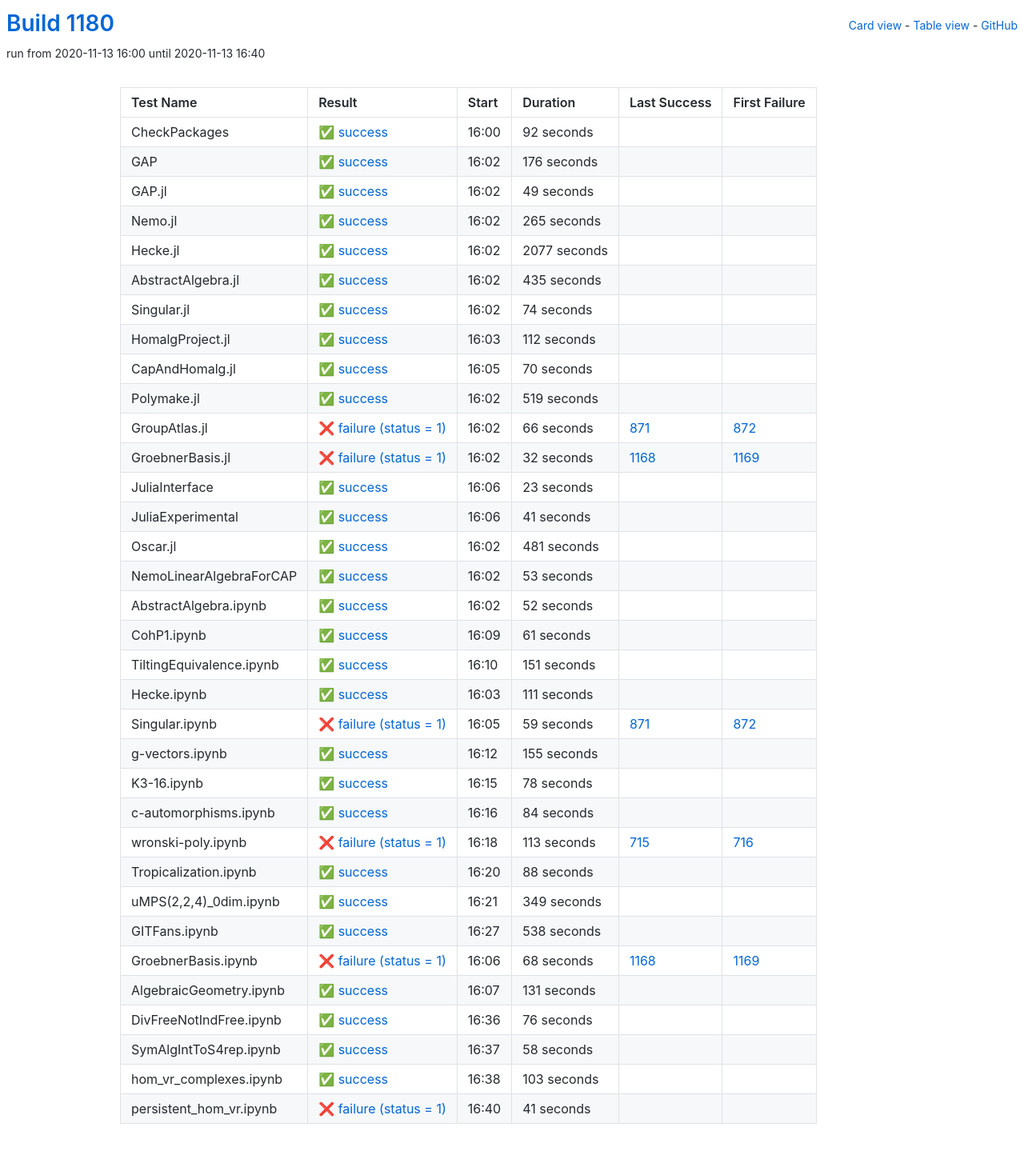
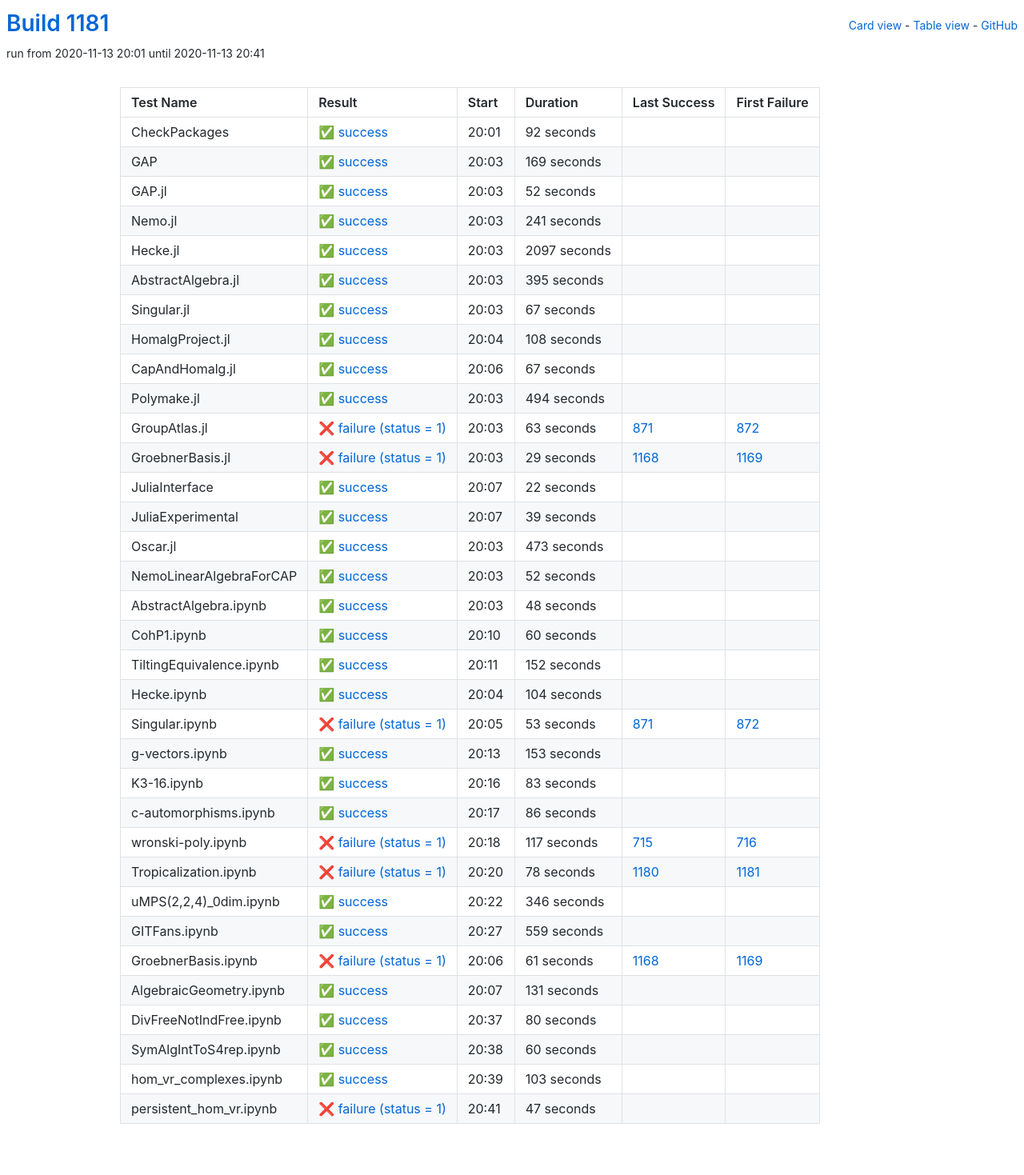
Before and after one commit to oscar-system/oscar-ci-status-stable, a Jekyll site: the page built from table.html, in a window 1280 px wide. Shown: the whole page at 80% size. Built offline with Jekyll 4.4.1, drawn with Linux system fonts in a browser that asks for light colours.

Commit message:
Build #1181

```diff
--- a/_data/ci.yml
+++ b/_data/ci.yml
@@ -1,6 +1,6 @@
 ---
-build: 1180
-build_url: https://oscarci.mathematik.uni-kl.de/job/oscar-stable/1180/
+build: 1181
+build_url: https://oscarci.mathematik.uni-kl.de/job/oscar-stable/1181/
 job: oscar-stable
 organization: oscar-system
 repo: oscar-ci-status-stable
@@ -8,8 +8,8 @@ repourl: https://github.com/oscar-system/oscar-ci-status-stable
 tests:
 - name: CheckPackages
   id: checkpackages
-  log: https://oscarci.mathematik.uni-kl.de/job/oscar-stable/1180/artifact/logs/build-1180/CheckPackages.log
-  start: 2020-11-13 16:00
+  log: https://oscarci.mathematik.uni-kl.de/job/oscar-stable/1181/artifact/logs/build-1181/CheckPackages.log
+  start: 2020-11-13 20:01
   success: true
   exitcode: 0
   status: success
@@ -20,188 +20,20 @@ tests:
   first_failure_url:
 - name: GAP
   id: gap
-  log: https://oscarci.mathematik.uni-kl.de/job/oscar-stable/1180/artifact/logs/build-1180/GAP.log
-  start: 2020-11-13 16:02
+  log: https://oscarci.mathematik.uni-kl.de/job/oscar-stable/1181/artifact/logs/build-1181/GAP.log
+  start: 2020-11-13 20:03
   success: true
   exitcode: 0
   status: success
-  duration: 176
+  duration: 169
   last_success: false
   last_success_url:
   first_failure: false
   first_failure_url:
 - name: GAP.jl
   id: gap-jl
-  log: https://oscarci.mathematik.uni-kl.de/job/oscar-stable/1180/artifact/logs/build-1180/GAP.jl.log
-  start: 2020-11-13 16:02
-  success: true
-  exitcode: 0
-  status: success
-  duration: 49
-  last_success: false
-  last_success_url:
-  first_failure: false
-  first_failure_url:
-- name: Nemo.jl
-  id: nemo-jl
-  log: https://oscarci.mathematik.uni-kl.de/job/oscar-stable/1180/artifact/logs/build-1180/Nemo.jl.log
-  start: 2020-11-13 16:02
-  success: true
-  exitcode: 0
-  status: success
-  duration: 265
-  last_success: false
-  last_success_url:
-  first_failure: false
-  first_failure_url:
-- name: Hecke.jl
-  id: hecke-jl
-  log: https://oscarci.mathematik.uni-kl.de/job/oscar-stable/1180/artifact/logs/build-1180/Hecke.jl.log
-  start: 2020-11-13 16:02
-  success: true
-  exitcode: 0
-  status: success
-  duration: 2077
-  last_success: false
-  last_success_url:
-  first_failure: false
-  first_failure_url:
-- name: AbstractAlgebra.jl
-  id: abstractalgebra-jl
-  log: https://oscarci.mathematik.uni-kl.de/job/oscar-stable/1180/artifact/logs/build-1180/AbstractAlgebra.jl.log
-  start: 2020-11-13 16:02
-  success: true
-  exitcode: 0
-  status: success
-  duration: 435
-  last_success: false
-  last_success_url:
-  first_failure: false
-  first_failure_url:
-- name: Singular.jl
-  id: singular-jl
-  log: https://oscarci.mathematik.uni-kl.de/job/oscar-stable/1180/artifact/logs/build-1180/Singular.jl.log
-  start: 2020-11-13 16:02
-  success: true
-  exitcode: 0
-  status: success
-  duration: 74
-  last_success: false
-  last_success_url:
-  first_failure: false
-  first_failure_url:
-- name: HomalgProject.jl
-  id: homalgproject-jl
-  log: https://oscarci.mathematik.uni-kl.de/job/oscar-stable/1180/artifact/logs/build-1180/HomalgProject.jl.log
-  start: 2020-11-13 16:03
-  success: true
-  exitcode: 0
-  status: success
-  duration: 112
-  last_success: false
-  last_success_url:
-  first_failure: false
-  first_failure_url:
-- name: CapAndHomalg.jl
-  id: capandhomalg-jl
-  log: https://oscarci.mathematik.uni-kl.de/job/oscar-stable/1180/artifact/logs/build-1180/CapAndHomalg.jl.log
-  start: 2020-11-13 16:05
-  success: true
-  exitcode: 0
-  status: success
-  duration: 70
-  last_success: false
-  last_success_url:
-  first_failure: false
-  first_failure_url:
-- name: Polymake.jl
-  id: polymake-jl
-  log: https://oscarci.mathematik.uni-kl.de/job/oscar-stable/1180/artifact/logs/build-1180/Polymake.jl.log
-  start: 2020-11-13 16:02
-  success: true
-  exitcode: 0
-  status: success
-  duration: 519
-  last_success: false
-  last_success_url:
-  first_failure: false
-  first_failure_url:
-- name: GroupAtlas.jl
-  id: groupatlas-jl
-  log: https://oscarci.mathematik.uni-kl.de/job/oscar-stable/1180/artifact/logs/build-1180/GroupAtlas.jl.log
-  start: 2020-11-13 16:02
-  success: false
-  exitcode: 1
-  status: failure
-  duration: 66
-  last_success: 871
-  last_success_url: https://oscarci.mathematik.uni-kl.de/job/oscar-stable/871/
-  first_failure: 872
-  first_failure_url: https://oscarci.mathematik.uni-kl.de/job/oscar-stable/872/
-- name: GroebnerBasis.jl
-  id: groebnerbasis-jl
-  log: https://oscarci.mathematik.uni-kl.de/job/oscar-stable/1180/artifact/logs/build-1180/GroebnerBasis.jl.log
-  start: 2020-11-13 16:02
-  success: false
-  exitcode: 1
-  status: failure
-  duration: 32
-  last_success: 1168
-  last_success_url: https://oscarci.mathematik.uni-kl.de/job/oscar-stable/1168/
-  first_failure: 1169
-  first_failure_url: https://oscarci.mathematik.uni-kl.de/job/oscar-stable/1169/
-- name: JuliaInterface
-  id: juliainterface
-  log: https://oscarci.mathematik.uni-kl.de/job/oscar-stable/1180/artifact/logs/build-1180/JuliaInterface.log
-  start: 2020-11-13 16:06
-  success: true
-  exitcode: 0
-  status: success
-  duration: 23
-  last_success: false
-  last_success_url:
-  first_failure: false
-  first_failure_url:
-- name: JuliaExperimental
-  id: juliaexperimental
-  log: https://oscarci.mathematik.uni-kl.de/job/oscar-stable/1180/artifact/logs/build-1180/JuliaExperimental.log
-  start: 2020-11-13 16:06
-  success: true
-  exitcode: 0
-  status: success
-  duration: 41
-  last_success: false
-  last_success_url:
-  first_failure: false
-  first_failure_url:
-- name: Oscar.jl
-  id: oscar-jl
-  log: https://oscarci.mathematik.uni-kl.de/job/oscar-stable/1180/artifact/logs/build-1180/Oscar.jl.log
-  start: 2020-11-13 16:02
-  success: true
-  exitcode: 0
-  status: success
-  duration: 481
-  last_success: false
-  last_success_url:
-  first_failure: false
-  first_failure_url:
-- name: NemoLinearAlgebraForCAP
-  id: nemolinearalgebraforcap
-  log: https://oscarci.mathematik.uni-kl.de/job/oscar-stable/1180/artifact/logs/build-1180/NemoLinearAlgebraForCAP.log
-  start: 2020-11-13 16:02
-  success: true
-  exitcode: 0
-  status: success
-  duration: 53
-  last_success: false
-  last_success_url:
-  first_failure: false
-  first_failure_url:
-- name: AbstractAlgebra.ipynb
-  id: abstractalgebra-ipynb
-  log: https://oscarci.mathematik.uni-kl.de/job/oscar-stable/1180/artifact/logs/build-1180/AbstractAlgebra.ipynb.log
-  start: 2020-11-13 16:02
+  log: https://oscarci.mathematik.uni-kl.de/job/oscar-stable/1181/artifact/logs/build-1181/GAP.jl.log
+  start: 2020-11-13 20:03
   success: true
   exitcode: 0
   status: success
@@ -210,154 +42,322 @@ tests:
   last_success_url:
   first_failure: false
   first_failure_url:
-- name: CohP1.ipynb
-  id: cohp1-ipynb
-  log: https://oscarci.mathematik.uni-kl.de/job/oscar-stable/1180/artifact/logs/build-1180/CohP1.ipynb.log
-  start: 2020-11-13 16:09
+- name: Nemo.jl
+  id: nemo-jl
+  log: https://oscarci.mathematik.uni-kl.de/job/oscar-stable/1181/artifact/logs/build-1181/Nemo.jl.log
+  start: 2020-11-13 20:03
   success: true
   exitcode: 0
   status: success
-  duration: 61
+  duration: 241
+  last_success: false
+  last_success_url:
+  first_failure: false
+  first_failure_url:
+- name: Hecke.jl
+  id: hecke-jl
+  log: https://oscarci.mathematik.uni-kl.de/job/oscar-stable/1181/artifact/logs/build-1181/Hecke.jl.log
+  start: 2020-11-13 20:03
+  success: true
+  exitcode: 0
+  status: success
+  duration: 2097
+  last_success: false
+  last_success_url:
+  first_failure: false
+  first_failure_url:
+- name: AbstractAlgebra.jl
+  id: abstractalgebra-jl
+  log: https://oscarci.mathematik.uni-kl.de/job/oscar-stable/1181/artifact/logs/build-1181/AbstractAlgebra.jl.log
+  start: 2020-11-13 20:03
+  success: true
+  exitcode: 0
+  status: success
+  duration: 395
+  last_success: false
+  last_success_url:
+  first_failure: false
+  first_failure_url:
+- name: Singular.jl
+  id: singular-jl
+  log: https://oscarci.mathematik.uni-kl.de/job/oscar-stable/1181/artifact/logs/build-1181/Singular.jl.log
+  start: 2020-11-13 20:03
+  success: true
+  exitcode: 0
+  status: success
+  duration: 67
+  last_success: false
+  last_success_url:
+  first_failure: false
+  first_failure_url:
+- name: HomalgProject.jl
+  id: homalgproject-jl
+  log: https://oscarci.mathematik.uni-kl.de/job/oscar-stable/1181/artifact/logs/build-1181/HomalgProject.jl.log
+  start: 2020-11-13 20:04
+  success: true
+  exitcode: 0
+  status: success
+  duration: 108
+  last_success: false
+  last_success_url:
+  first_failure: false
+  first_failure_url:
+- name: CapAndHomalg.jl
+  id: capandhomalg-jl
+  log: https://oscarci.mathematik.uni-kl.de/job/oscar-stable/1181/artifact/logs/build-1181/CapAndHomalg.jl.log
+  start: 2020-11-13 20:06
+  success: true
+  exitcode: 0
+  status: success
+  duration: 67
+  last_success: false
+  last_success_url:
+  first_failure: false
+  first_failure_url:
+- name: Polymake.jl
+  id: polymake-jl
+  log: https://oscarci.mathematik.uni-kl.de/job/oscar-stable/1181/artifact/logs/build-1181/Polymake.jl.log
+  start: 2020-11-13 20:03
+  success: true
+  exitcode: 0
+  status: success
+  duration: 494
+  last_success: false
+  last_success_url:
+  first_failure: false
+  first_failure_url:
+- name: GroupAtlas.jl
+  id: groupatlas-jl
+  log: https://oscarci.mathematik.uni-kl.de/job/oscar-stable/1181/artifact/logs/build-1181/GroupAtlas.jl.log
+  start: 2020-11-13 20:03
+  success: false
+  exitcode: 1
+  status: failure
+  duration: 63
+  last_success: 871
+  last_success_url: https://oscarci.mathematik.uni-kl.de/job/oscar-stable/871/
+  first_failure: 872
+  first_failure_url: https://oscarci.mathematik.uni-kl.de/job/oscar-stable/872/
+- name: GroebnerBasis.jl
+  id: groebnerbasis-jl
+  log: https://oscarci.mathematik.uni-kl.de/job/oscar-stable/1181/artifact/logs/build-1181/GroebnerBasis.jl.log
+  start: 2020-11-13 20:03
+  success: false
+  exitcode: 1
+  status: failure
+  duration: 29
+  last_success: 1168
+  last_success_url: https://oscarci.mathematik.uni-kl.de/job/oscar-stable/1168/
+  first_failure: 1169
+  first_failure_url: https://oscarci.mathematik.uni-kl.de/job/oscar-stable/1169/
+- name: JuliaInterface
+  id: juliainterface
+  log: https://oscarci.mathematik.uni-kl.de/job/oscar-stable/1181/artifact/logs/build-1181/JuliaInterface.log
+  start: 2020-11-13 20:07
+  success: true
+  exitcode: 0
+  status: success
+  duration: 22
+  last_success: false
+  last_success_url:
+  first_failure: false
+  first_failure_url:
+- name: JuliaExperimental
+  id: juliaexperimental
+  log: https://oscarci.mathematik.uni-kl.de/job/oscar-stable/1181/artifact/logs/build-1181/JuliaExperimental.log
+  start: 2020-11-13 20:07
+  success: true
+  exitcode: 0
+  status: success
+  duration: 39
+  last_success: false
+  last_success_url:
+  first_failure: false
+  first_failure_url:
+- name: Oscar.jl
+  id: oscar-jl
+  log: https://oscarci.mathematik.uni-kl.de/job/oscar-stable/1181/artifact/logs/build-1181/Oscar.jl.log
+  start: 2020-11-13 20:03
+  success: true
+  exitcode: 0
+  status: success
+  duration: 473
+  last_success: false
+  last_success_url:
+  first_failure: false
+  first_failure_url:
+- name: NemoLinearAlgebraForCAP
+  id: nemolinearalgebraforcap
+  log: https://oscarci.mathematik.uni-kl.de/job/oscar-stable/1181/artifact/logs/build-1181/NemoLinearAlgebraForCAP.log
+  start: 2020-11-13 20:03
+  success: true
+  exitcode: 0
+  status: success
+  duration: 52
+  last_success: false
+  last_success_url:
+  first_failure: false
+  first_failure_url:
+- name: AbstractAlgebra.ipynb
+  id: abstractalgebra-ipynb
+  log: https://oscarci.mathematik.uni-kl.de/job/oscar-stable/1181/artifact/logs/build-1181/AbstractAlgebra.ipynb.log
+  start: 2020-11-13 20:03
+  success: true
+  exitcode: 0
+  status: success
+  duration: 48
+  last_success: false
+  last_success_url:
+  first_failure: false
+  first_failure_url:
+- name: CohP1.ipynb
+  id: cohp1-ipynb
+  log: https://oscarci.mathematik.uni-kl.de/job/oscar-stable/1181/artifact/logs/build-1181/CohP1.ipynb.log
+  start: 2020-11-13 20:10
+  success: true
+  exitcode: 0
+  status: success
+  duration: 60
   last_success: false
   last_success_url:
   first_failure: false
   first_failure_url:
 - name: TiltingEquivalence.ipynb
   id: tiltingequivalence-ipynb
-  log: https://oscarci.mathematik.uni-kl.de/job/oscar-stable/1180/artifact/logs/build-1180/TiltingEquivalence.ipynb.log
-  start: 2020-11-13 16:10
+  log: https://oscarci.mathematik.uni-kl.de/job/oscar-stable/1181/artifact/logs/build-1181/TiltingEquivalence.ipynb.log
+  start: 2020-11-13 20:11
   success: true
   exitcode: 0
   status: success
-  duration: 151
+  duration: 152
   last_success: false
   last_success_url:
   first_failure: false
   first_failure_url:
 - name: Hecke.ipynb
   id: hecke-ipynb
-  log: https://oscarci.mathematik.uni-kl.de/job/oscar-stable/1180/artifact/logs/build-1180/Hecke.ipynb.log
-  start: 2020-11-13 16:03
+  log: https://oscarci.mathematik.uni-kl.de/job/oscar-stable/1181/artifact/logs/build-1181/Hecke.ipynb.log
+  start: 2020-11-13 20:04
   success: true
   exitcode: 0
   status: success
-  duration: 111
+  duration: 104
   last_success: false
   last_success_url:
   first_failure: false
   first_failure_url:
 - name: Singular.ipynb
   id: singular-ipynb
-  log: https://oscarci.mathematik.uni-kl.de/job/oscar-stable/1180/artifact/logs/build-1180/Singular.ipynb.log
-  start: 2020-11-13 16:05
+  log: https://oscarci.mathematik.uni-kl.de/job/oscar-stable/1181/artifact/logs/build-1181/Singular.ipynb.log
+  start: 2020-11-13 20:05
   success: false
   exitcode: 1
   status: failure
-  duration: 59
+  duration: 53
   last_success: 871
   last_success_url: https://oscarci.mathematik.uni-kl.de/job/oscar-stable/871/
   first_failure: 872
   first_failure_url: https://oscarci.mathematik.uni-kl.de/job/oscar-stable/872/
 - name: g-vectors.ipynb
   id: g-vectors-ipynb
-  log: https://oscarci.mathematik.uni-kl.de/job/oscar-stable/1180/artifact/logs/build-1180/g-vectors.ipynb.log
-  start: 2020-11-13 16:12
+  log: https://oscarci.mathematik.uni-kl.de/job/oscar-stable/1181/artifact/logs/build-1181/g-vectors.ipynb.log
+  start: 2020-11-13 20:13
   success: true
   exitcode: 0
   status: success
-  duration: 155
+  duration: 153
   last_success: false
   last_success_url:
   first_failure: false
   first_failure_url:
 - name: K3-16.ipynb
   id: k3-16-ipynb
-  log: https://oscarci.mathematik.uni-kl.de/job/oscar-stable/1180/artifact/logs/build-1180/K3-16.ipynb.log
-  start: 2020-11-13 16:15
+  log: https://oscarci.mathematik.uni-kl.de/job/oscar-stable/1181/artifact/logs/build-1181/K3-16.ipynb.log
+  start: 2020-11-13 20:16
   success: true
   exitcode: 0
   status: success
-  duration: 78
+  duration: 83
   last_success: false
   last_success_url:
   first_failure: false
   first_failure_url:
 - name: c-automorphisms.ipynb
   id: c-automorphisms-ipynb
-  log: https://oscarci.mathematik.uni-kl.de/job/oscar-stable/1180/artifact/logs/build-1180/c-automorphisms.ipynb.log
-  start: 2020-11-13 16:16
+  log: https://oscarci.mathematik.uni-kl.de/job/oscar-stable/1181/artifact/logs/build-1181/c-automorphisms.ipynb.log
+  start: 2020-11-13 20:17
   success: true
   exitcode: 0
   status: success
-  duration: 84
+  duration: 86
   last_success: false
   last_success_url:
   first_failure: false
   first_failure_url:
 - name: wronski-poly.ipynb
   id: wronski-poly-ipynb
-  log: https://oscarci.mathematik.uni-kl.de/job/oscar-stable/1180/artifact/logs/build-1180/wronski-poly.ipynb.log
-  start: 2020-11-13 16:18
+  log: https://oscarci.mathematik.uni-kl.de/job/oscar-stable/1181/artifact/logs/build-1181/wronski-poly.ipynb.log
+  start: 2020-11-13 20:18
   success: false
   exitcode: 1
   status: failure
-  duration: 113
+  duration: 117
   last_success: 715
   last_success_url: https://oscarci.mathematik.uni-kl.de/job/oscar-stable/715/
   first_failure: 716
   first_failure_url: https://oscarci.mathematik.uni-kl.de/job/oscar-stable/716/
 - name: Tropicalization.ipynb
   id: tropicalization-ipynb
-  log: https://oscarci.mathematik.uni-kl.de/job/oscar-stable/1180/artifact/logs/build-1180/Tropicalization.ipynb.log
-  start: 2020-11-13 16:20
+  log: https://oscarci.mathematik.uni-kl.de/job/oscar-stable/1181/artifact/logs/build-1181/Tropicalization.ipynb.log
+  start: 2020-11-13 20:20
+  success: false
+  exitcode: 1
+  status: failure
+  duration: 78
+  last_success: 1180
+  last_success_url: https://oscarci.mathematik.uni-kl.de/job/oscar-stable/1180/
+  first_failure: 1181
+  first_failure_url: https://oscarci.mathematik.uni-kl.de/job/oscar-stable/1181/
+- name: uMPS(2,2,4)_0dim.ipynb
+  id: umps-2-2-4-0dim-ipynb
+  log: https://oscarci.mathematik.uni-kl.de/job/oscar-stable/1181/artifact/logs/build-1181/uMPS-2-2-4-_0dim.ipynb.log
+  start: 2020-11-13 20:22
   success: true
   exitcode: 0
   status: success
-  duration: 88
-  last_success: false
-  last_success_url:
-  first_failure: false
-  first_failure_url:
-- name: uMPS(2,2,4)_0dim.ipynb
-  id: umps-2-2-4-0dim-ipynb
-  log: https://oscarci.mathematik.uni-kl.de/job/oscar-stable/1180/artifact/logs/build-1180/uMPS-2-2-4-_0dim.ipynb.log
-  start: 2020-11-13 16:21
-  success: true
-  exitcode: 0
-  status: success
-  duration: 349
+  duration: 346
   last_success: false
   last_success_url:
   first_failure: false
   first_failure_url:
 - name: GITFans.ipynb
   id: gitfans-ipynb
-  log: https://oscarci.mathematik.uni-kl.de/job/oscar-stable/1180/artifact/logs/build-1180/GITFans.ipynb.log
-  start: 2020-11-13 16:27
+  log: https://oscarci.mathematik.uni-kl.de/job/oscar-stable/1181/artifact/logs/build-1181/GITFans.ipynb.log
+  start: 2020-11-13 20:27
   success: true
   exitcode: 0
   status: success
-  duration: 538
+  duration: 559
   last_success: false
   last_success_url:
   first_failure: false
   first_failure_url:
 - name: GroebnerBasis.ipynb
   id: groebnerbasis-ipynb
-  log: https://oscarci.mathematik.uni-kl.de/job/oscar-stable/1180/artifact/logs/build-1180/GroebnerBasis.ipynb.log
-  start: 2020-11-13 16:06
+  log: https://oscarci.mathematik.uni-kl.de/job/oscar-stable/1181/artifact/logs/build-1181/GroebnerBasis.ipynb.log
+  start: 2020-11-13 20:06
   success: false
   exitcode: 1
   status: failure
-  duration: 68
+  duration: 61
   last_success: 1168
   last_success_url: https://oscarci.mathematik.uni-kl.de/job/oscar-stable/1168/
   first_failure: 1169
   first_failure_url: https://oscarci.mathematik.uni-kl.de/job/oscar-stable/1169/
 - name: AlgebraicGeometry.ipynb
   id: algebraicgeometry-ipynb
-  log: https://oscarci.mathematik.uni-kl.de/job/oscar-stable/1180/artifact/logs/build-1180/AlgebraicGeometry.ipynb.log
-  start: 2020-11-13 16:07
+  log: https://oscarci.mathematik.uni-kl.de/job/oscar-stable/1181/artifact/logs/build-1181/AlgebraicGeometry.ipynb.log
+  start: 2020-11-13 20:07
   success: true
   exitcode: 0
   status: success
@@ -368,32 +368,32 @@ tests:
   first_failure_url:
 - name: DivFreeNotIndFree.ipynb
   id: divfreenotindfree-ipynb
-  log: https://oscarci.mathematik.uni-kl.de/job/oscar-stable/1180/artifact/logs/build-1180/DivFreeNotIndFree.ipynb.log
-  start: 2020-11-13 16:36
+  log: https://oscarci.mathematik.uni-kl.de/job/oscar-stable/1181/artifact/logs/build-1181/DivFreeNotIndFree.ipynb.log
+  start: 2020-11-13 20:37
   success: true
   exitcode: 0
   status: success
-  duration: 76
+  duration: 80
   last_success: false
   last_success_url:
   first_failure: false
   first_failure_url:
 - name: SymAlgIntToS4rep.ipynb
   id: symalginttos4rep-ipynb
-  log: https://oscarci.mathematik.uni-kl.de/job/oscar-stable/1180/artifact/logs/build-1180/SymAlgIntToS4rep.ipynb.log
-  start: 2020-11-13 16:37
+  log: https://oscarci.mathematik.uni-kl.de/job/oscar-stable/1181/artifact/logs/build-1181/SymAlgIntToS4rep.ipynb.log
+  start: 2020-11-13 20:38
   success: true
   exitcode: 0
   status: success
-  duration: 58
+  duration: 60
   last_success: false
   last_success_url:
   first_failure: false
   first_failure_url:
 - name: hom_vr_complexes.ipynb
   id: hom-vr-complexes-ipynb
-  log: https://oscarci.mathematik.uni-kl.de/job/oscar-stable/1180/artifact/logs/build-1180/hom_vr_complexes.ipynb.log
-  start: 2020-11-13 16:38
+  log: https://oscarci.mathematik.uni-kl.de/job/oscar-stable/1181/artifact/logs/build-1181/hom_vr_complexes.ipynb.log
+  start: 2020-11-13 20:39
   success: true
   exitcode: 0
   status: success
@@ -404,12 +404,12 @@ tests:
   first_failure_url:
 - name: persistent_hom_vr.ipynb
   id: persistent-hom-vr-ipynb
-  log: https://oscarci.mathematik.uni-kl.de/job/oscar-stable/1180/artifact/logs/build-1180/persistent_hom_vr.ipynb.log
-  start: 2020-11-13 16:40
+  log: https://oscarci.mathematik.uni-kl.de/job/oscar-stable/1181/artifact/logs/build-1181/persistent_hom_vr.ipynb.log
+  start: 2020-11-13 20:41
   success: false
   exitcode: 1
   status: failure
-  duration: 41
+  duration: 47
   last_success: false
   last_success_url:
   first_failure: false
```
Also changed, not shown: README.md.
